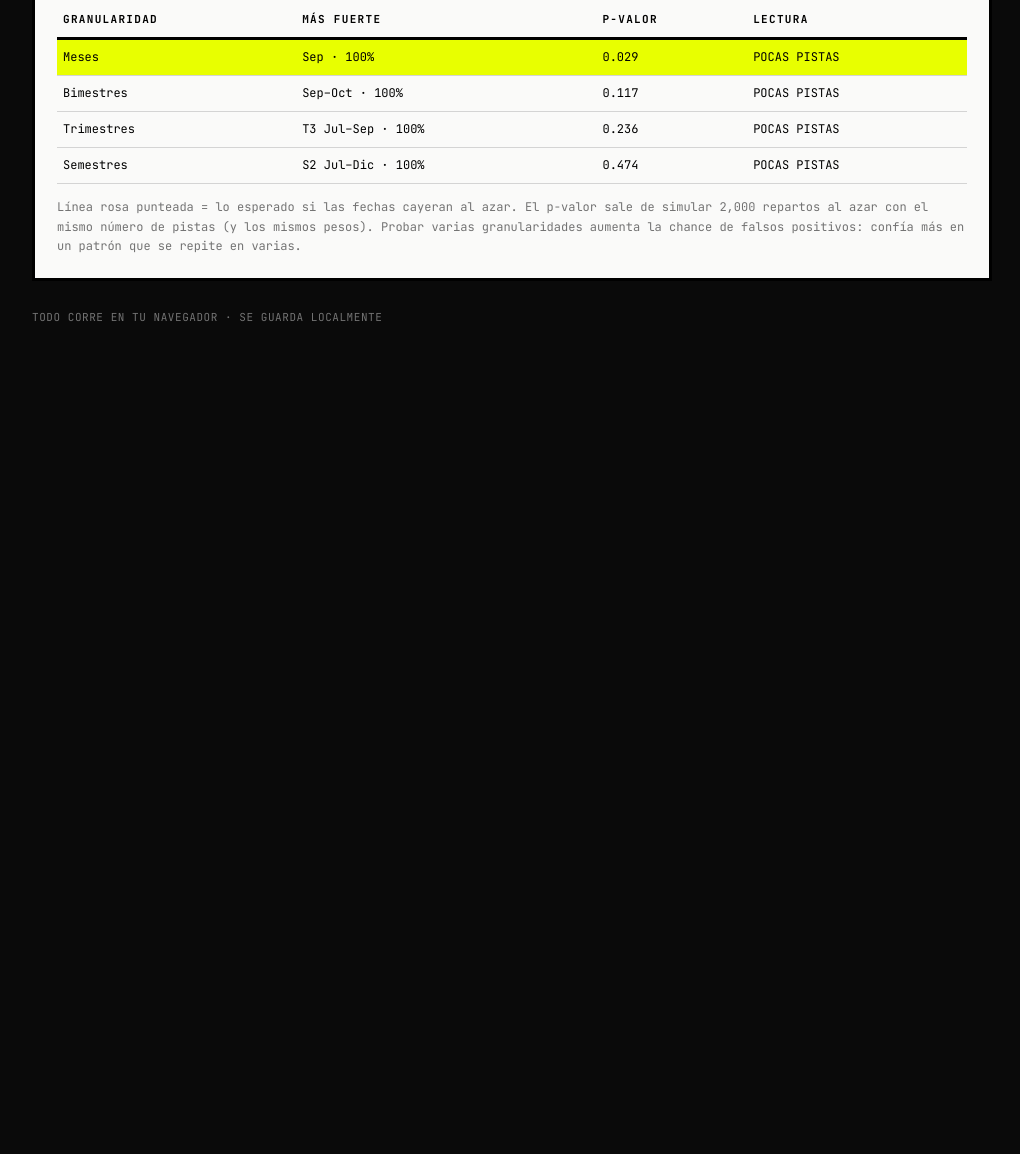
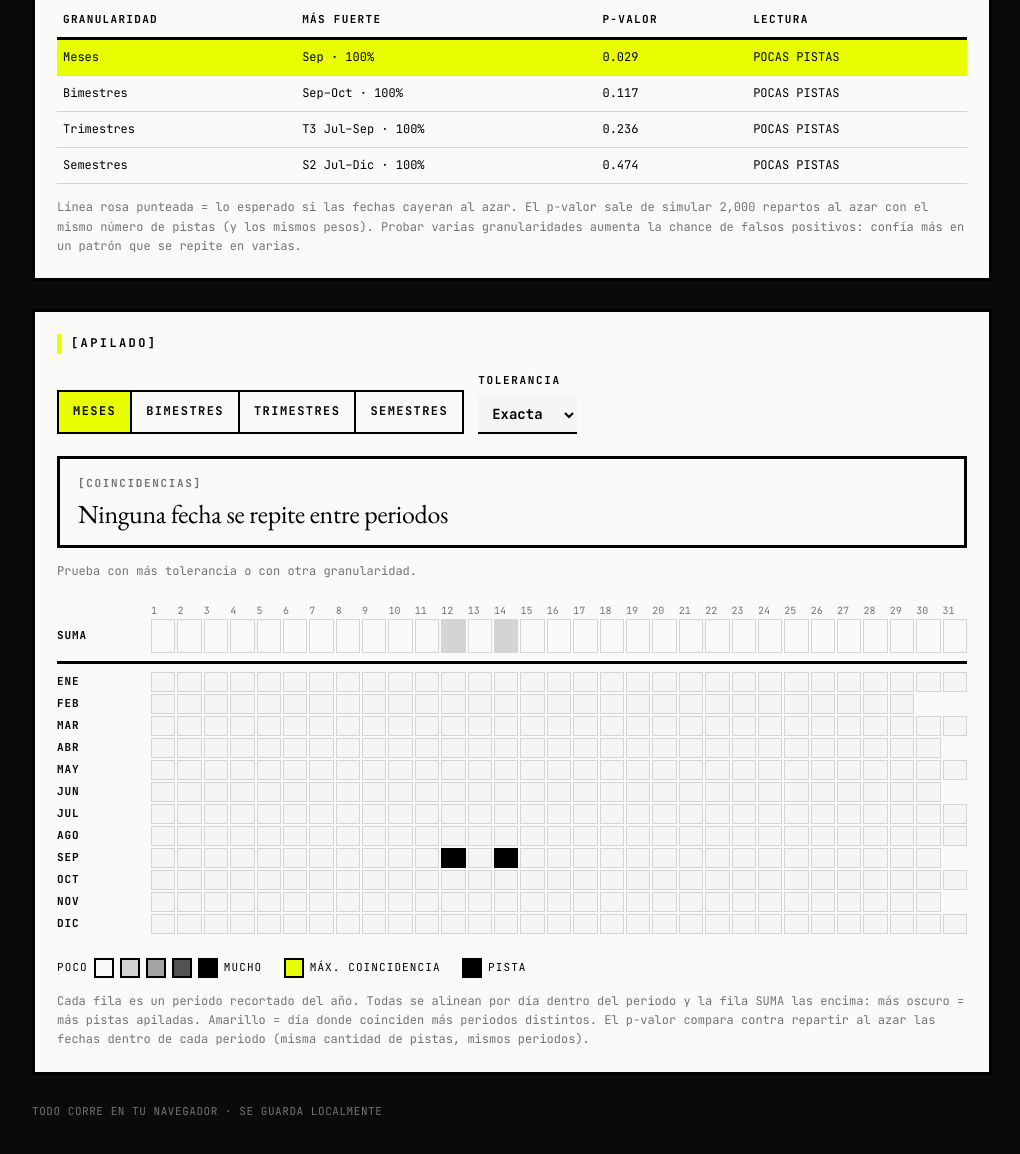
Before and after one commit to eviltvh/datejust, a plain HTML site: page index.html in a window 1280 px wide. Shown: the part 2426-3580 px from the top of the page, without its empty margins (128-1148 px from the left). Before the commit the page ends 2825 px from the top, so only its background shows below. Drawn offline with nearby package versions, Linux system fonts and the light colour scheme.

Commit message:
Add panel for time granularity and tolerance selection
Added a new panel section with buttons for time granularity selection and a tolerance dropdown. Updated state management to include tolerance and modified event listeners for new elements.

```diff
--- a/index.html
+++ b/index.html
@@ -77,6 +77,15 @@ table.scan{width:100%;border-collapse:collapse;margin-top:26px;font-size:12px}
 .scan td{padding:8px 6px;border-bottom:1px solid var(--line)}
 .scan tr.r{cursor:pointer}
 .scan tr.on td{background:var(--yellow)}
+.stk{display:grid;gap:2px;align-items:center}
+.sl{font-size:11px;font-weight:700;text-transform:uppercase;letter-spacing:.08em}
+.sc{height:20px;border:1px solid var(--line);background:var(--soft)}
+.sc.tall{height:34px}
+.sc.off{border:0;background:transparent}
+.sc.hit{background:var(--pure);border-color:var(--pure)}
+.sc.top{background:var(--yellow)!important;outline:3px solid var(--pure);outline-offset:-1px;position:relative;z-index:1}
+.dh2{font-size:10px;color:var(--mute);height:14px;white-space:nowrap;overflow:visible}
+.sep{grid-column:1/-1;border-top:3px solid var(--pure);margin:6px 0}
 footer{font-size:11px;color:var(--mute);letter-spacing:.05em}
 </style>
 </head>
@@ -140,6 +149,30 @@ footer{font-size:11px;color:var(--mute);letter-spacing:.05em}
     <p class="hint">Línea rosa punteada = lo esperado si las fechas cayeran al azar. El p-valor sale de simular 2,000 repartos al azar con el mismo número de pistas (y los mismos pesos). Probar varias granularidades aumenta la chance de falsos positivos: confía más en un patrón que se repite en varias.</p>
   </section>
 
+  <section class="panel">
+    <h2>[Apilado]</h2>
+    <div class="row">
+      <div class="seg" id="grans2">
+        <button data-g="meses">Meses</button>
+        <button data-g="bimestres">Bimestres</button>
+        <button data-g="trimestres">Trimestres</button>
+        <button data-g="semestres">Semestres</button>
+      </div>
+      <label>Tolerancia
+        <select id="tol">
+          <option value="0">Exacta</option>
+          <option value="1">±1 día</option>
+          <option value="2">±2 días</option>
+          <option value="3">±3 días</option>
+        </select>
+      </label>
+    </div>
+    <div id="stackres" style="margin-top:22px"></div>
+    <div class="scroll" style="margin-top:22px"><div id="stack" class="stk"></div></div>
+    <div class="legend" id="stlegend"></div>
+    <p class="hint">Cada fila es un periodo recortado del año. Todas se alinean por día dentro del periodo y la fila SUMA las encima: más oscuro = más pistas apiladas. Amarillo = día donde coinciden más periodos distintos. El p-valor compara contra repartir al azar las fechas dentro de cada periodo (misma cantidad de pistas, mismos periodos).</p>
+  </section>
+
   <footer>TODO CORRE EN TU NAVEGADOR · SE GUARDA LOCALMENTE</footer>
 </main>
 
@@ -156,7 +189,7 @@ const HINTS={
   lineal:'Promedia de enero a diciembre sin dar la vuelta. Feb + oct da mitad de año. Útil para patrones tipo "pasa entre febrero y octubre".'
 };
 
-let state={pts:[{m:8,d:12,w:1},{m:8,d:14,w:1}],sigma:2,mode:'picos',gran:'meses'};
+let state={pts:[{m:8,d:12,w:1},{m:8,d:14,w:1}],sigma:2,mode:'picos',gran:'meses',tol:0};
 try{const s=JSON.parse(localStorage.getItem('cuando-fechas'));if(s&&Array.isArray(s.pts)){state=Object.assign(state,s)}}catch(e){}
 const save=()=>{try{localStorage.setItem('cuando-fechas',JSON.stringify(state))}catch(e){}};
 
@@ -274,6 +307,7 @@ function render(){
   }
   $('legend').innerHTML='poco '+LEVELS.map(c=>`<i style="background:${c}"></i>`).join('')+' mucho';
   renderPatterns();
+  renderStack();
 }
 
 /* ---------- Patrones por periodo ---------- */
@@ -329,7 +363,7 @@ function analyze(g){
   return {g,bk,obs,share,p,top,hot,empty,win,verdict,n};
 }
 function renderPatterns(){
-  document.querySelectorAll('#grans button').forEach(b=>b.classList.toggle('on',b.dataset.g===state.gran));
+  document.querySelectorAll('#grans button,#grans2 button').forEach(b=>b.classList.toggle('on',b.dataset.g===state.gran));
   const box=$('pat'),scan=$('scan');
   if(state.pts.length<2){box.innerHTML='<div class="empty">Agrega al menos 2 pistas. →</div>';scan.innerHTML='';return}
   const all={};for(const g in GRANS)all[g]=analyze(g);
@@ -362,7 +396,89 @@ function renderPatterns(){
   scan.innerHTML=t+'</table>';
   scan.querySelectorAll('tr.r').forEach(tr=>tr.onclick=()=>{state.gran=tr.dataset.g;save();render()});
 }
-document.querySelectorAll('#grans button').forEach(b=>b.onclick=()=>{state.gran=b.dataset.g;save();render()});
+document.querySelectorAll('#grans button,#grans2 button').forEach(b=>b.onclick=()=>{state.gran=b.dataset.g;save();render()});
+$('tol').onchange=e=>{state.tol=+e.target.value;save();render()};
+
+/* ---------- Apilado de periodos ---------- */
+const pop=x=>{let c=0;while(x){x&=x-1;c++}return c};
+function maxPer(arr,L,t){
+  const mk=new Int32Array(L+2);
+  for(const h of arr)for(let o=Math.max(1,h.o-t);o<=Math.min(L,h.o+t);o++)mk[o]|=1<<h.b;
+  let mx=0;for(let o=1;o<=L;o++){const c=pop(mk[o]);if(c>mx)mx=c}
+  return mx;
+}
+const stLevel=v=>v<0.05?0:v<1.4?1:v<2.4?2:v<3.4?3:4;
+function renderStack(){
+  document.querySelectorAll('#grans2 button').forEach(b=>b.classList.toggle('on',b.dataset.g===state.gran));
+  $('tol').value=String(state.tol||0);
+  const res=$('stackres'),box=$('stack'),leg=$('stlegend');
+  if(state.pts.length<2){res.innerHTML='<div class="empty">Agrega al menos 2 pistas. →</div>';box.innerHTML='';leg.innerHTML='';return}
+  const size=GRANS[state.gran].size,bk=bucketsFor(state.gran),B=bk.length,t=+state.tol||0;
+  const starts=[];let acc=0;
+  for(let b=0;b<B;b++){starts.push(acc);acc+=bk[b].len}
+  const L=Math.max(...bk.map(b=>b.len));
+  const hits=state.pts.map(p=>{const b=Math.floor(p.m/size);return {b,o:doy(p.m,p.d)-starts[b]+1,w:p.w,m:p.m,d:p.d}});
+
+  const sum=new Array(L+2).fill(0),mask=new Int32Array(L+2);
+  for(const h of hits)for(let o=Math.max(1,h.o-t);o<=Math.min(L,h.o+t);o++){
+    sum[o]+=h.w*(1-Math.abs(o-h.o)/(t+1));mask[o]|=1<<h.b;
+  }
+  const cnt=o=>pop(mask[o]);
+  let obsMax=0;for(let o=1;o<=L;o++)obsMax=Math.max(obsMax,cnt(o));
+
+  let p=1;
+  if(obsMax>=2){
+    const rand=rng(777),SIMS=1500;let ge=0;
+    for(let s=0;s<SIMS;s++){
+      const arr=hits.map(h=>({b:h.b,o:1+Math.floor(rand()*bk[h.b].len)}));
+      if(maxPer(arr,L,t)>=obsMax)ge++;
+    }
+    p=(ge+1)/(SIMS+1);
+  }
+
+  const cand=[];for(let o=1;o<=L;o++)if(cnt(o)>=2)cand.push(o);
+  cand.sort((a,b)=>cnt(b)-cnt(a)||sum[b]-sum[a]||a-b);
+  const picks=[];
+  for(const o of cand){if(picks.every(q=>Math.abs(q-o)>t))picks.push(o);if(picks.length===5)break}
+  const olab=o=>size===1?'Día '+o:'Día '+o+' del periodo';
+  const dates=o=>hits.filter(h=>Math.abs(h.o-o)<=t).sort((a,b)=>a.b-b.b).map(h=>h.d+' '+MESES[h.m]).join(' · ');
+
+  if(obsMax<2){
+    res.innerHTML='<div class="result"><div><div class="k">[Coincidencias]</div><div class="mid">Ninguna fecha se repite entre periodos</div></div></div><p class="hint">Prueba con más tolerancia o con otra granularidad.</p>';
+  }else{
+    const verdict=p<0.05?'NO PARECE AZAR':p<0.2?'INDICIO DÉBIL':'PUEDE SER AZAR';
+    let h=`<div class="result">
+      <div class="${p<0.05?'hl':''}"><div class="k">[Más apilado]</div><div class="big">Día ${picks[0]}</div></div>
+      <div><div class="k">[Coincide en]</div><div class="big">${obsMax} / ${B}</div></div>
+      <div><div class="k">[¿Azar?]</div><div class="mid">${verdict} · p=${p<0.001?'<0.001':p.toFixed(3)}</div></div></div><ul class="lines">`;
+    for(const o of picks)h+=`<li><b>${olab(o)}</b> → ${cnt(o)} periodos: ${dates(o)}</li>`;
+    res.innerHTML=h+'</ul>';
+  }
+
+  box.style.gridTemplateColumns=`92px repeat(${L},minmax(7px,1fr))`;
+  box.style.minWidth=Math.max(640,92+L*9)+'px';
+  box.innerHTML='';
+  const cell=(cls,html,title)=>{const e=document.createElement('div');e.className=cls;if(html!=null)e.innerHTML=html;if(title)e.title=title;box.append(e);return e};
+  const step=L<=31?1:L<=64?5:10;
+  cell('',null);
+  for(let o=1;o<=L;o++)cell('dh2',(o===1||o%step===0)?o:'');
+  cell('sl','SUMA');
+  for(let o=1;o<=L;o++){
+    const top=obsMax>=2&&cnt(o)===obsMax;
+    const e=cell('sc tall'+(top?' top':''),null,`${olab(o)} · suma ${sum[o].toFixed(2)} · ${cnt(o)} periodos`);
+    if(!top)e.style.background=LEVELS[stLevel(sum[o])];
+  }
+  cell('sep',null);
+  const hs=new Set(hits.map(h=>h.b+':'+h.o));
+  for(let b=0;b<B;b++){
+    cell('sl',bk[b].label);
+    for(let o=1;o<=L;o++){
+      if(o>bk[b].len){cell('sc off',null);continue}
+      cell('sc'+(hs.has(b+':'+o)?' hit':''),null,fmt(starts[b]+o-1));
+    }
+  }
+  leg.innerHTML='poco '+LEVELS.map(c=>`<i style="background:${c}"></i>`).join('')+' mucho &nbsp; <i style="background:#E8FF00"></i> máx. coincidencia &nbsp; <i style="background:#000"></i> pista';
+}
 
 $('add').onclick=()=>addPt(+mSel.value,+dSel.value,parseFloat($('w').value));
 $('clear').onclick=()=>{state.pts=[];save();render()};
```
